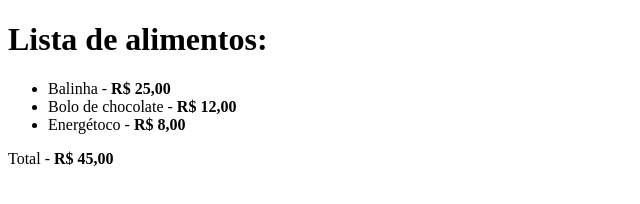
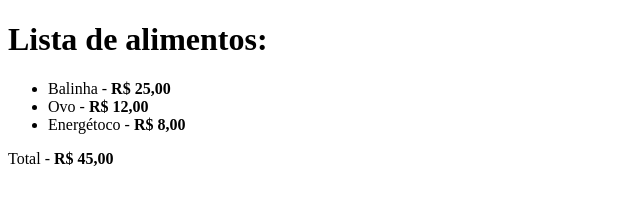
Before and after one commit to carlosvfb/exercicio-lista-de-alimentos, a plain HTML site: page index.html in a window 1280 px wide. Shown: the whole page, without its empty margins (0-640 px from the left). Drawn offline with Linux system fonts and the light colour scheme.

Commit message:
troquei bolo de chocolate para ovo

```diff
--- a/index.html
+++ b/index.html
@@ -13,7 +13,7 @@
 
     <ul>
         <li>Balinha - <strong>R$ 25,00</strong></li>
-        <li>Bolo de chocolate - <strong>R$ 12,00</strong></li>
+        <li>Ovo - <strong>R$ 12,00</strong></li>
         <li>Energétoco - <strong>R$ 8,00</strong></li>
     </ul>
     <p>Total - <strong>R$ 45,00</strong></p>
```
